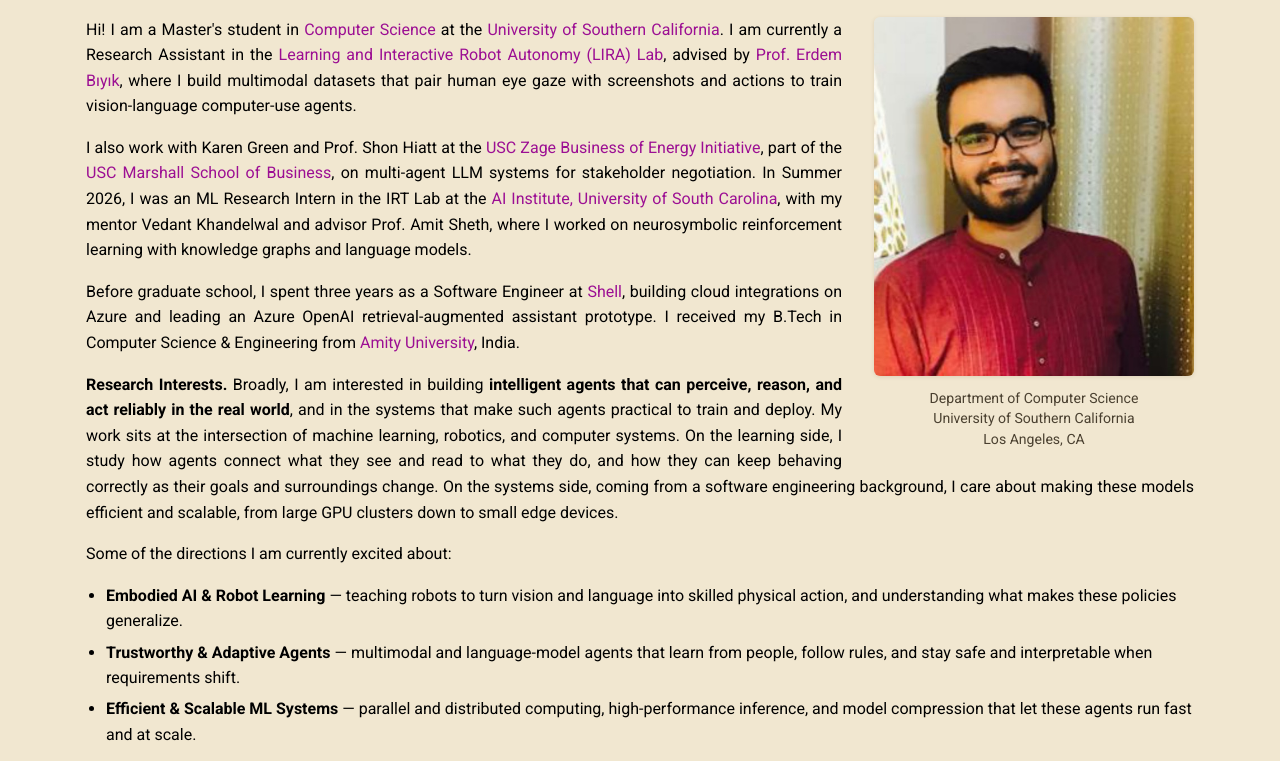
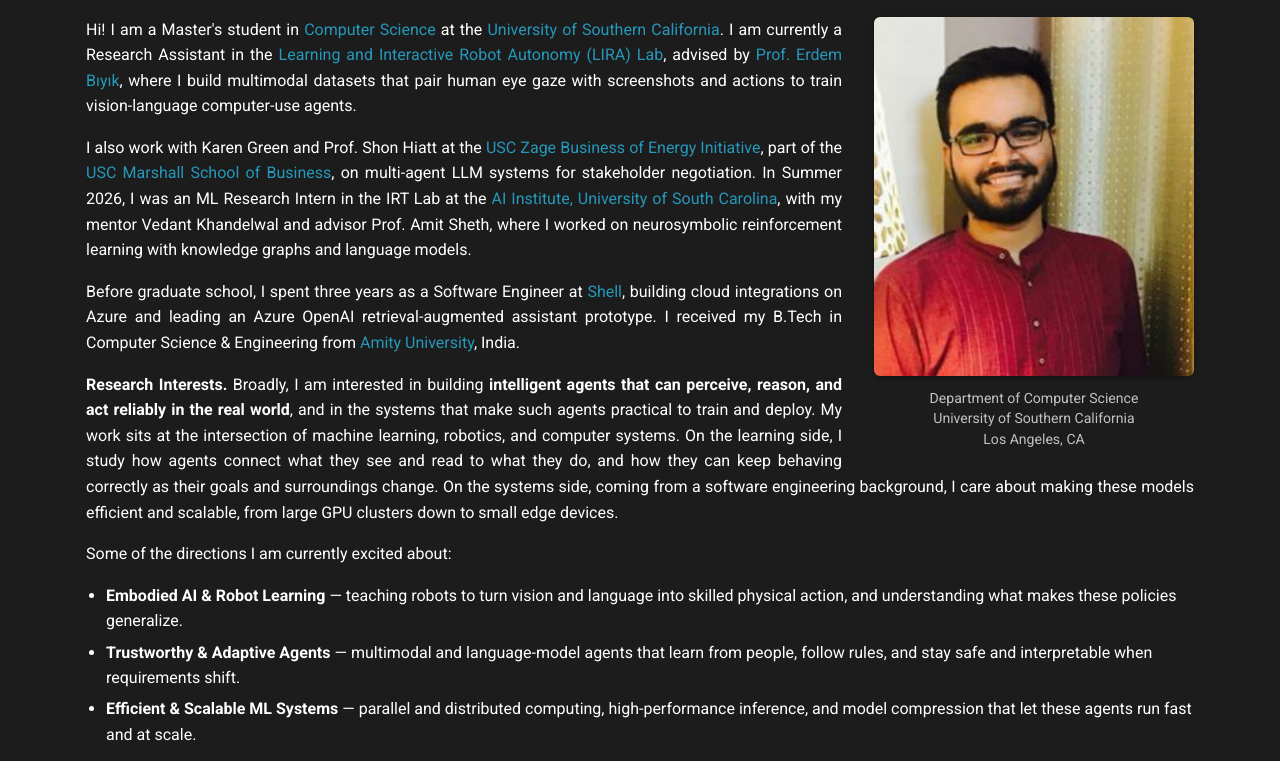
Before and after one commit to Harsh-31/Harsh-31.github.io, a plain HTML site: page index.html in a window 1280 px wide. Shown: the part 171-932 px from the top of the page. Drawn offline with Linux system fonts and the light colour scheme.

Commit message:
Default to dark theme for first-time visitors
Co-Authored-By: Claude Opus 5.5 <noreply@anthropic.com>

```diff
--- a/index.html
+++ b/index.html
@@ -10,7 +10,7 @@
   <meta property="og:description" content="Robot learning, VLAs, and multimodal agents at USC.">
   <meta property="og:image" content="assets/img/profile.jpg">
   <script>
-    try { var t = localStorage.getItem("theme"); if (t) document.documentElement.setAttribute("data-theme", t); } catch (e) {}
+    var t = "dark"; try { t = localStorage.getItem("theme") || "dark"; } catch (e) {} document.documentElement.setAttribute("data-theme", t);
   </script>
   <link rel="preconnect" href="https://fonts.googleapis.com">
   <link rel="preconnect" href="https://fonts.gstatic.com" crossorigin>
```
Also changed, not shown: news.html (+1 -1 lines), projects.html (+1 -1 lines), publications.html (+1 -1 lines).
